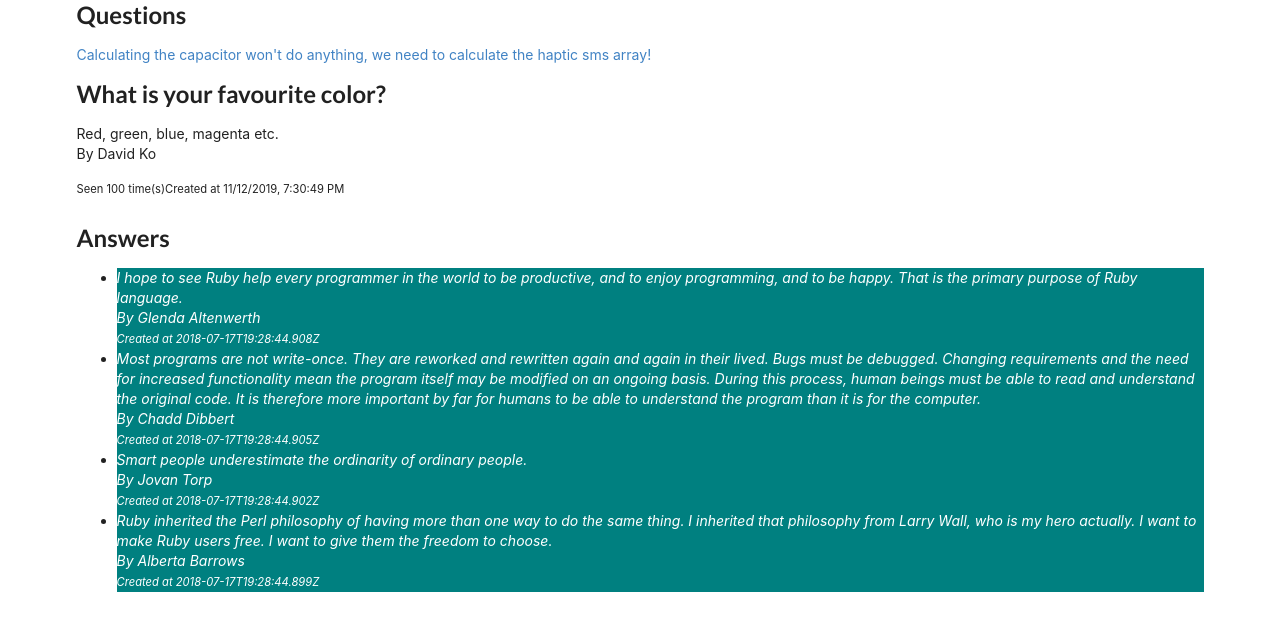
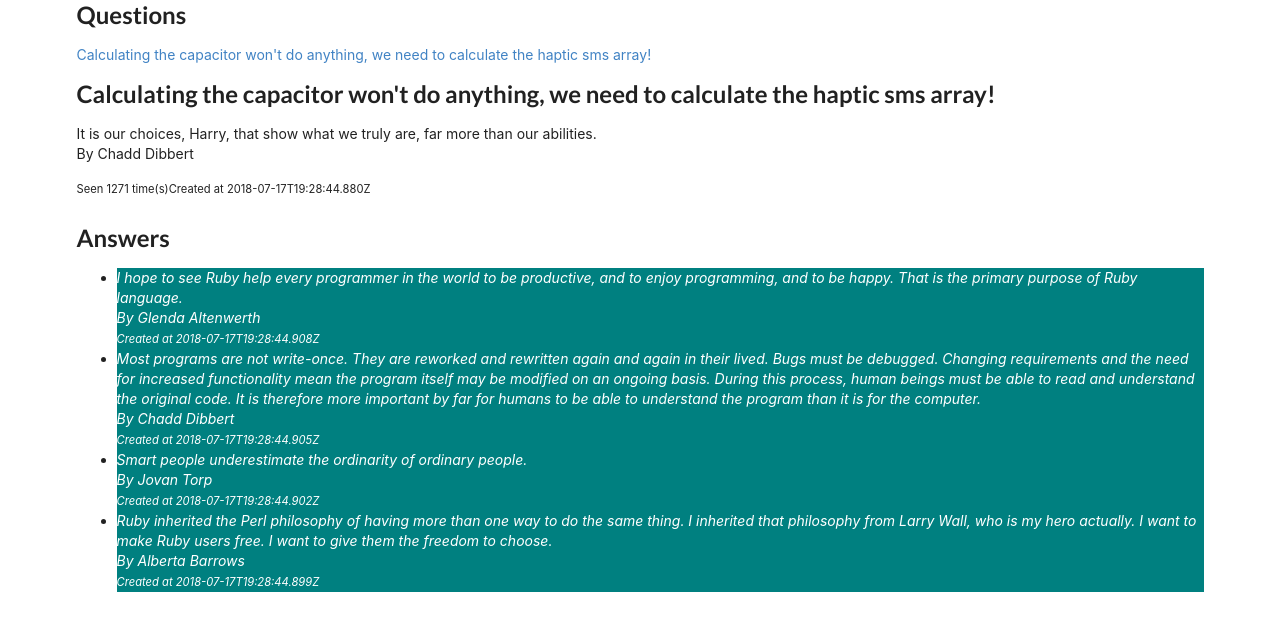
Before and after one commit to CodeCoreYVR/awesome_answers_react_sept_2019, a React (Create React App) app in the folder aw_an_react_sept_2019/: page / in a window 1280 px wide. Shown: the top 630 px of the page. Built offline with nearby package versions, Linux system fonts and the light colour scheme.

Commit message:
Add demo for using state

```diff
--- a/aw_an_react_sept_2019/src/components/QuestionShowPage.js
+++ b/aw_an_react_sept_2019/src/components/QuestionShowPage.js
@@ -5,16 +5,20 @@ import { AnswerList } from "./AnswerList";
 import questionData from "../questionData";
 
 class QuestionShowPage extends Component {
+  constructor(props) {
+    // When using a constructor in a class-based
+    // component, you must call the 'Component' class
+    // constructor with 'super' passing it props
+    super(props);
+
+    this.state = {
+      question: questionData[0]
+    };
+  }
   render() {
     return (
       <main>
-        <QuestionDetails
-          title="What is your favourite color?"
-          body="Red, green, blue, magenta etc."
-          author={{ full_name: "David Ko" }}
-          view_count={100}
-          created_at={new Date().toLocaleString()}
-        />
+        <QuestionDetails {...this.state.question} />
         <h2>Answers</h2>
         <AnswerList answers={questionData[0].answers} />
       </main>
```
